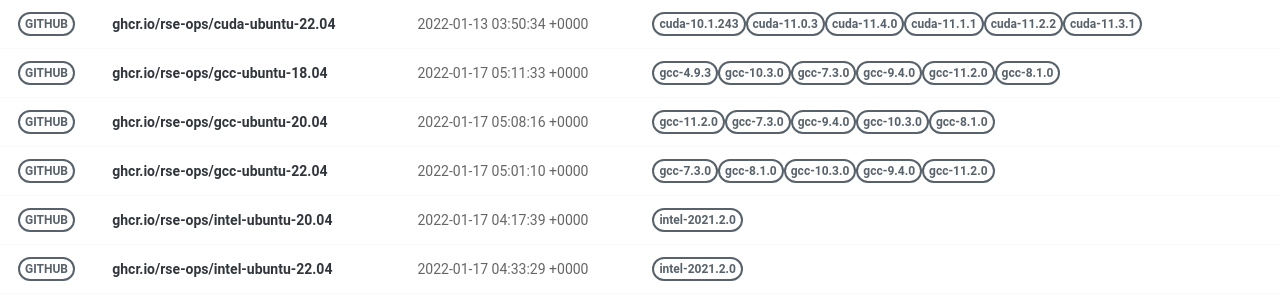
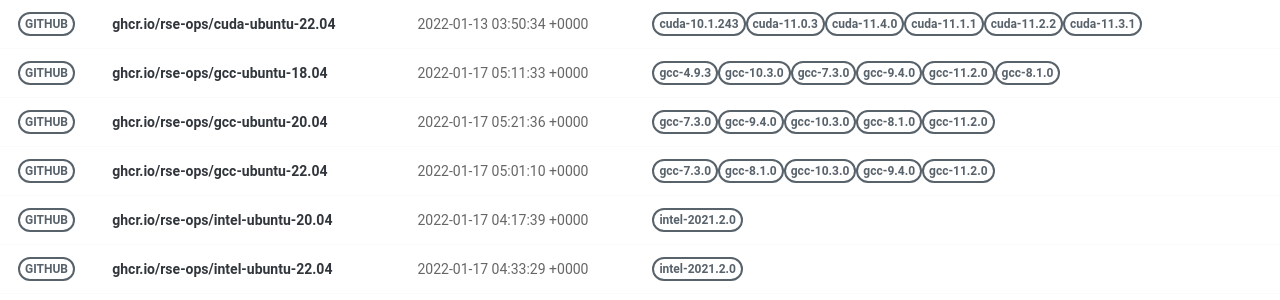
Before and after one commit to rse-ops/docker-images, a Jekyll site: the page built from pages/index.md, in a window 1280 px wide. Shown: the part 326-626 px from the top of the page. Built offline with Jekyll 4.4.1, drawn with Linux system fonts in a browser that asks for light colours; nearby versions of some CDN libraries.

Commit message:
Automated push to update library 2022-01-17

```diff
--- a/_library/ghcr.io-rse-ops-gcc-ubuntu-20.04.md
+++ b/_library/ghcr.io-rse-ops-gcc-ubuntu-20.04.md
@@ -1,14 +1,11 @@
 ---
 layout: container
 name: ghcr.io/rse-ops/gcc-ubuntu-20.04
-updated_at: 2022-01-17 05:08:16.796199
+updated_at: 2022-01-17 05:21:36.601340
 
 
 container_url: https://github.com/orgs/rse-ops/packages/container/package/gcc-ubuntu-20.04
 versions:
- - tag: gcc-11.2.0
-   dockerfile: https://github.com/rse-ops/docker-images/blob/main/ubuntu/gcc/Dockerfile
-   manifest: https://crane.ggcr.dev/manifest/ghcr.io/rse-ops/gcc-ubuntu-20.04:gcc-11.2.0
  - tag: gcc-7.3.0
    dockerfile: https://github.com/rse-ops/docker-images/blob/main/ubuntu/gcc/Dockerfile
    manifest: https://crane.ggcr.dev/manifest/ghcr.io/rse-ops/gcc-ubuntu-20.04:gcc-7.3.0
```
Also changed, not shown: other parts of _library/ghcr.io-rse-ops-gcc-ubuntu-20.04.md (+3 -0 lines).
